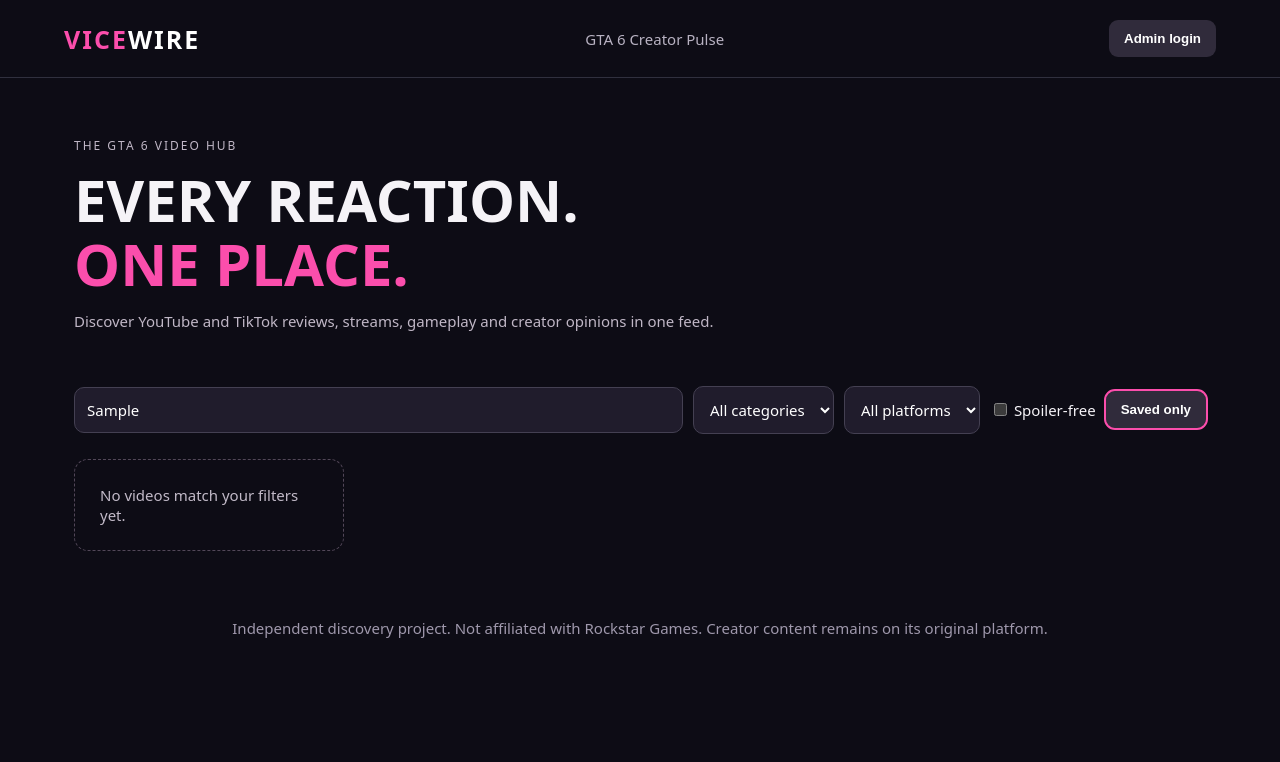
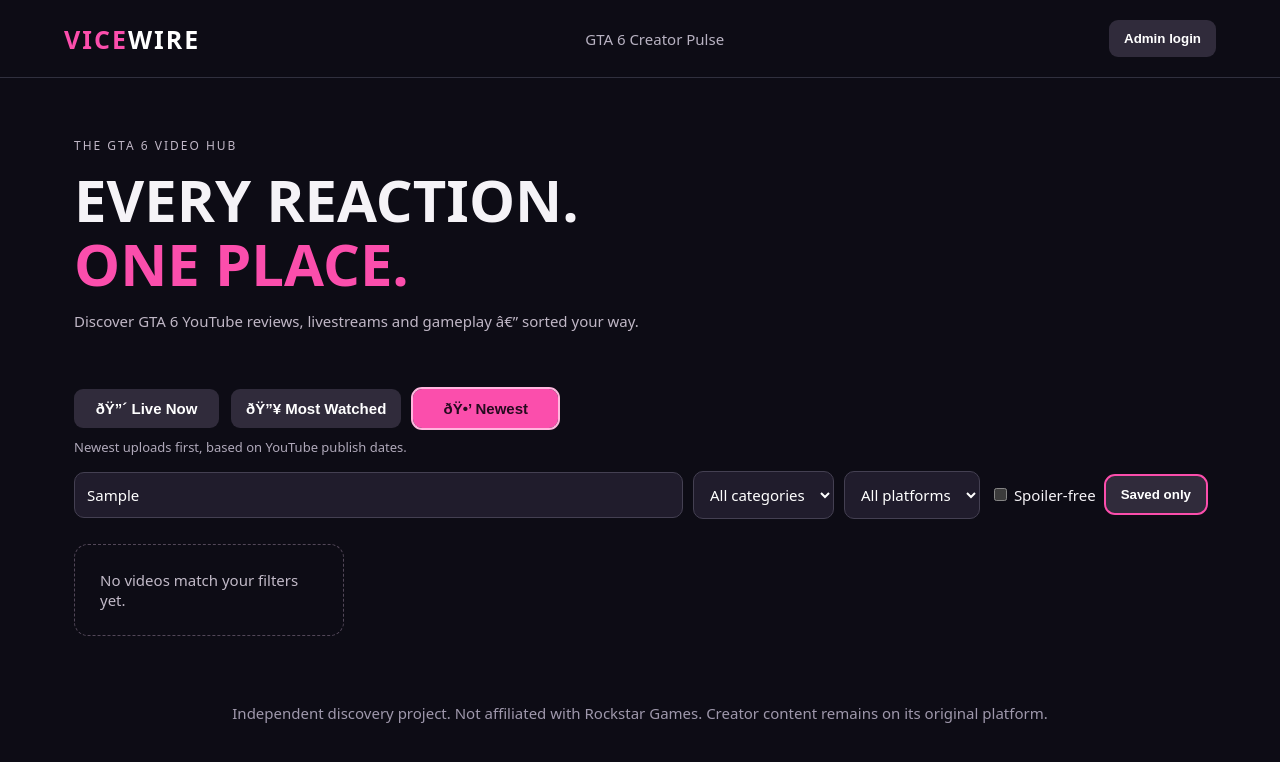
Before and after one commit to marinoslazarides-beep/vicewire, a website: page index.html in a window 1280 px wide. Both pictures are taken after typing "Sample" into the empty fields and a click on the button "Saved only". Drawn offline with Linux system fonts and the light colour scheme; no server answers.

Commit message:
Add Most Watched Newest and Live sections

```diff
--- a/index.html
+++ b/index.html
@@ -1,6 +1,6 @@
-<!doctype html><html lang="en"><head><meta charset="utf-8"><meta name="viewport" content="width=device-width, initial-scale=1"><title>VICEWIRE | GTA 6 Creator Pulse</title><link rel="stylesheet" href="/style.css"></head><body>
+<!doctype html><html lang="en"><head><meta charset="utf-8"><meta name="viewport" content="width=device-width, initial-scale=1"><title>VICEWIRE | GTA 6 Creator Pulse</title><link rel="stylesheet" href="/style.css"><link rel="stylesheet" href="/sections.css"></head><body>
 <header><strong>VICE<span>WIRE</span></strong><nav>GTA 6 Creator Pulse</nav><button id="adminToggle" class="secondary">Admin login</button></header>
-<main><section class="hero"><p class="eyebrow">THE GTA 6 VIDEO HUB</p><h1>EVERY REACTION.<br><em>ONE PLACE.</em></h1><p>Discover YouTube and TikTok reviews, streams, gameplay and creator opinions in one feed.</p></section>
+<main><section class="hero"><p class="eyebrow">THE GTA 6 VIDEO HUB</p><h1>EVERY REACTION.<br><em>ONE PLACE.</em></h1><p>Discover GTA 6 YouTube reviews, livestreams and gameplay â€” sorted your way.</p></section>
 <section class="filters"><input id="search" placeholder="Search videos or creators" aria-label="Search videos"><select id="category" aria-label="Category"><option value="">All categories</option><option>Review</option><option>Reaction</option><option>Viral</option><option>Gameplay</option><option>Official</option></select><select id="platform" aria-label="Platform"><option value="">All platforms</option><option>YouTube</option><option>TikTok</option></select><label><input id="safe" type="checkbox"> Spoiler-free</label><button id="savedButton" class="secondary">Saved only</button></section>
 <div id="player"></div><div id="feed" class="grid"><p>Loading videos...</p></div>
-<section id="adminPanel" class="admin" hidden><h2>Private administration</h2><p id="adminInfo">Sign in to add a video.</p><form id="loginForm"><input id="adminPassword" type="password" autocomplete="current-password" placeholder="Admin password" required><button>Sign in</button></form><form id="addForm" hidden><input name="url" placeholder="Full YouTube or TikTok URL" required><input name="title" placeholder="Video title" maxlength="150" required><input name="creator" placeholder="Creator name" maxlength="80" required><select name="category"><option>Review</option><option>Reaction</option><option>Viral</option><option>Gameplay</option><option>Official</option></select><textarea name="summary" maxlength="1000" placeholder="Review notes (not AI-generated)"></textarea><label><input name="spoiler" type="checkbox" checked> Contains spoilers</label><button>Add video</button><button type="button" class="secondary" id="logout">Log out</button></form><p id="adminStatus" role="status"></p></section></main><footer>Independent discovery project. Not affiliated with Rockstar Games. Creator content remains on its original platform.</footer><script src="/app.js" defer></script></body></html>
+<section id="adminPanel" class="admin" hidden><h2>Private administration</h2><p id="adminInfo">Sign in to add a video.</p><form id="loginForm"><input id="adminPassword" type="password" autocomplete="current-password" placeholder="Admin password" required><button>Sign in</button></form><form id="addForm" hidden><input name="url" placeholder="Full YouTube or TikTok URL" required><input name="title" placeholder="Video title" maxlength="150" required><input name="creator" placeholder="Creator name" maxlength="80" required><select name="category"><option>Review</option><option>Reaction</option><option>Viral</option><option>Gameplay</option><option>Official</option></select><textarea name="summary" maxlength="1000" placeholder="Review notes (not AI-generated)"></textarea><label><input name="spoiler" type="checkbox" checked> Contains spoilers</label><button>Add video</button><button type="button" class="secondary" id="logout">Log out</button></form><p id="adminStatus" role="status"></p></section></main><footer>Independent discovery project. Not affiliated with Rockstar Games. Creator content remains on its original platform.</footer><script src="/app.js" defer></script><script src="/sections.js" defer></script></body></html>
--- /dev/null
+++ b/sections.css
@@ -0,0 +1,5 @@
+.video-tabs{display:flex;flex-wrap:wrap;gap:12px;margin:18px 0 10px}
+.video-tabs button{min-width:145px;font-size:15px}
+.video-tabs button.active{background:#fb4eac;color:#250b1f;outline:2px solid #ffb6de}
+.video-mode-label{margin:0 0 10px}
+@media(max-width:600px){.video-tabs button{flex:1;min-width:90px;font-size:13px;padding:12px 7px}}
--- /dev/null
+++ b/sections.js
@@ -0,0 +1,72 @@
+'use strict';
+// Tabs use the same authenticated, escaped card-rendering logic as app.js.
+// Existing filters, bookmarks, video player and admin forms remain intact.
+let vicewireView = 'newest';
+const oldRender = render;
+const tabArea = document.createElement('div');
+tabArea.className = 'video-tabs';
+tabArea.setAttribute('role','group');
+tabArea.setAttribute('aria-label','Choose a video collection');
+const tabs = [
+  {id:'live', text:'ðŸ”´ Live Now'},
+  {id:'popular', text:'ðŸ”¥ Most Watched'},
+  {id:'newest', text:'ðŸ•’ Newest'}
+];
+const tabButtons = new Map();
+for (const tab of tabs) {
+  const button=document.createElement('button');
+  button.type='button';
+  button.textContent=tab.text;
+  button.className='secondary';
+  button.addEventListener('click',()=>{vicewireView=tab.id;render()});
+  tabArea.append(button);
+  tabButtons.set(tab.id,button);
+}
+const subtitle=document.createElement('p');
+subtitle.className='muted video-mode-label';
+const filters=document.querySelector('.filters');
+filters.parentNode.insertBefore(tabArea, filters);
+filters.parentNode.insertBefore(subtitle, filters);
+const LIVE_MAX_AGE_MS=75*60*1000;
+function verifiedLive(v) {
+  return v.isLive === true && Number.isFinite(Date.parse(v.liveCheckedAt||'')) &&
+    (Date.now()-Date.parse(v.liveCheckedAt))>=0 &&
+    (Date.now()-Date.parse(v.liveCheckedAt))<LIVE_MAX_AGE_MS;
+}
+function publishedTime(v) {return Number.isFinite(Date.parse(v.createdAt||''))?Date.parse(v.createdAt):0;}
+render = function () {
+  // Temporarily supply the chosen collection to the existing safe renderer.
+  const complete=videos;
+  let subset=complete.filter(v=>v.platform==='YouTube');
+  if(vicewireView==='live') {
+    subset=subset.filter(verifiedLive).sort((a,b)=>Number(b.concurrentViewers||0)-Number(a.concurrentViewers||0));
+  } else if(vicewireView==='popular') {
+    subset=subset.filter(v=>v.viewCount!==null && v.viewCount!==undefined && Number.isFinite(Number(v.viewCount)))
+      .sort((a,b)=>Number(b.viewCount)-Number(a.viewCount));
+  } else {
+    subset.sort((a,b)=>publishedTime(b)-publishedTime(a));
+  }
+  for(const [key,button] of tabButtons) {
+    button.classList.toggle('active',key===vicewireView);
+    button.setAttribute('aria-pressed',String(key===vicewireView));
+  }
+  const labels={live:'Streams verified live within the last 75 minutes. Status may change.',
+    popular:'Ranked by YouTube view counts from the latest metadata refresh.',
+    newest:'Newest uploads first, based on YouTube publish dates.'};
+  subtitle.textContent=labels[vicewireView];
+  videos=subset;
+  try {oldRender();} finally {videos=complete;}
+  // The existing renderer also applies text/category/spoiler/saved filters.
+  const query=el('search').value.toLowerCase(), category=el('category').value,platform=el('platform').value,spoilerFree=el('safe').checked;
+  const visible=subset.filter(v=>(!query||(v.title+' '+v.creator+' '+(v.summary||'')).toLowerCase().includes(query))&&
+    (!category||v.category===category)&&(!platform||v.platform===platform)&&(!spoilerFree||!v.spoiler)&&(!savedOnly||saved.includes(v.url)));
+  document.querySelectorAll('#feed .card').forEach((card,i)=>{
+    const v=visible[i]; if(!v)return;
+    const label=card.querySelector('.details .muted');
+    if(label && vicewireView==='popular') label.textContent += ' Â· '+Number(v.viewCount).toLocaleString()+' views';
+    if(label && vicewireView==='live') label.textContent += ' Â· LIVE (recently verified)';
+  });
+  if(vicewireView==='live' && !visible.length) el('feed').textContent='No recently verified live GTA 6 streams. Try Newest or Most Watched.';
+  if(vicewireView==='popular' && !subset.length) el('feed').textContent='View counts are being collected. Run the metadata refresh workflow first.';
+};
+render();
--- a/server.js
+++ b/server.js
@@ -27,7 +27,7 @@ if (!production && !ADMIN_PASSWORD) console.warn('Admin login disabled: set ADMI
 const sessions = new Map();
 const limits = new Map();
 const SESSION_MS = 8 * 60 * 60 * 1000;
-const MIME = {'/':'text/html; charset=utf-8','/index.html':'text/html; charset=utf-8','/app.js':'application/javascript; charset=utf-8','/style.css':'text/css; charset=utf-8'};
+const MIME = {'/':'text/html; charset=utf-8','/index.html':'text/html; charset=utf-8','/app.js':'application/javascript; charset=utf-8','/style.css':'text/css; charset=utf-8','/sections.js':'application/javascript; charset=utf-8','/sections.css':'text/css; charset=utf-8'};
 
 function rateLimit(req, bucket, max, periodMs) {
   const key = req.socket.remoteAddress + ':' + bucket;
```
Also changed, not shown: youtube-metadata.js (added, +45 -0 lines), .github/workflows/youtube-import.yml, .github/workflows/youtube-metadata.yml (added).
